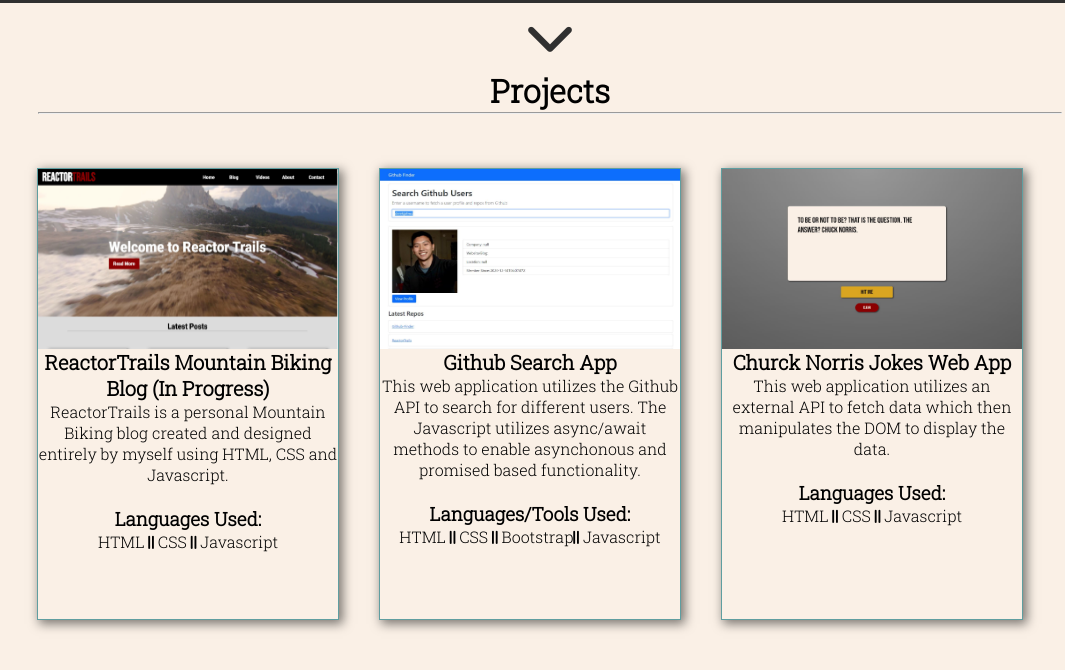
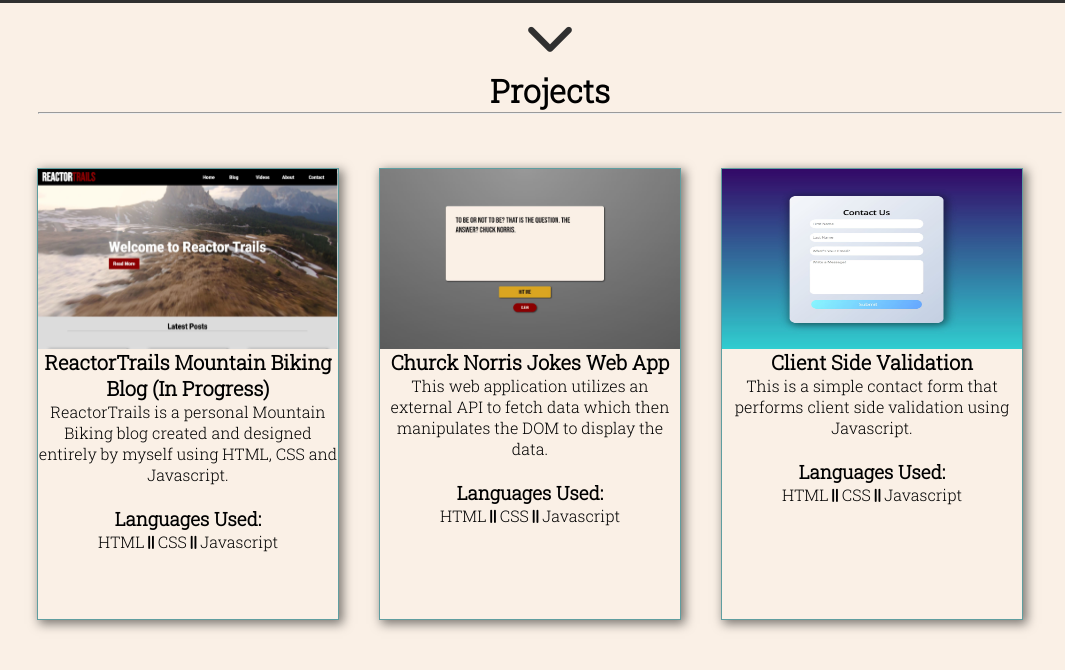
Before and after one commit to derekjahwu/Portfolio, a plain HTML site: page index.html in a window 1280 px wide. Shown: the part 637-1307 px from the top of the page, without its empty margins (90-1155 px from the left). Drawn offline with nearby package versions, Linux system fonts and the light colour scheme.

Commit message:
Add files via upload

```diff
--- a/index.html
+++ b/index.html
@@ -74,22 +74,6 @@
 
 				<div class="project">
 					<div class="image">
-					<a href="https://serene-snyder-17e6d5.netlify.app/" target="_blank">
-					<img src="images/githubfinder.jpg" alt="githubfinder">
-					</a>
-				</div>
-
-				<div class="project-info">
-					<h2>Github Search App</h2>
-					<p>This web application utilizes the Github API to search for different users. The Javascript utilizes async/await methods to enable asynchonous and promised based functionality.</p>
-					<br>
-					<h3>Languages/Tools Used:</h3>
-				<p>HTML <i class="fas fa-grip-lines-vertical"></i> CSS <i class="fas fa-grip-lines-vertical"></i> Bootstrap<i class="fas fa-grip-lines-vertical"></i> Javascript</p>
-				</div>
-			</div>
-
-				<div class="project">
-					<div class="image">
 						<a href="https://chucknorrisjokegenerator.com/" target="_blank">
 					<img src="images/chucknorris.jpg" alt="validation">
 					</a>
@@ -102,14 +86,6 @@
 						<p>HTML <i class="fas fa-grip-lines-vertical"></i> CSS <i class="fas fa-grip-lines-vertical"></i> Javascript</p>
 					</div>
 				</div>
-
-		</div>
-	</div>
-</div>
-
-<div id="projects" class="projects_page animate__animated animate__fadeInUp">
-	<div class="container">
-		 <div class="projects-container">
 
 				<div class="project">
 					<div class="image">
@@ -125,6 +101,16 @@
 						<p>HTML <i class="fas fa-grip-lines-vertical"></i> CSS <i class="fas fa-grip-lines-vertical"></i> Javascript</p>
 					</div>
 				</div>
+
+		</div>
+	</div>
+</div>
+
+<div id="projects" class="projects_page animate__animated animate__fadeInUp">
+	<div class="container">
+		 <div class="projects-container">
+
+
 
 			<div class="project">
 					<div class="image">
```
Lines whose indentation alone changed are shown as unchanged.
